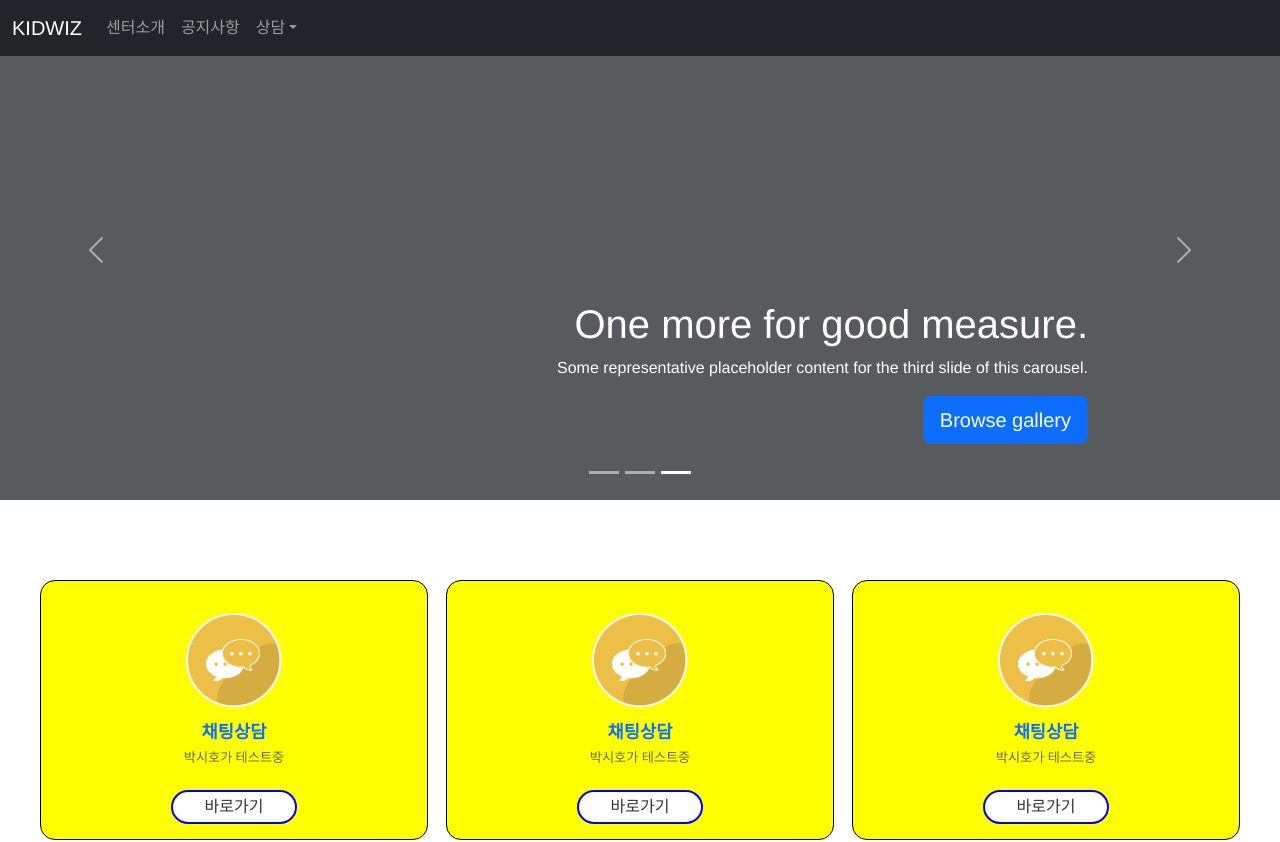
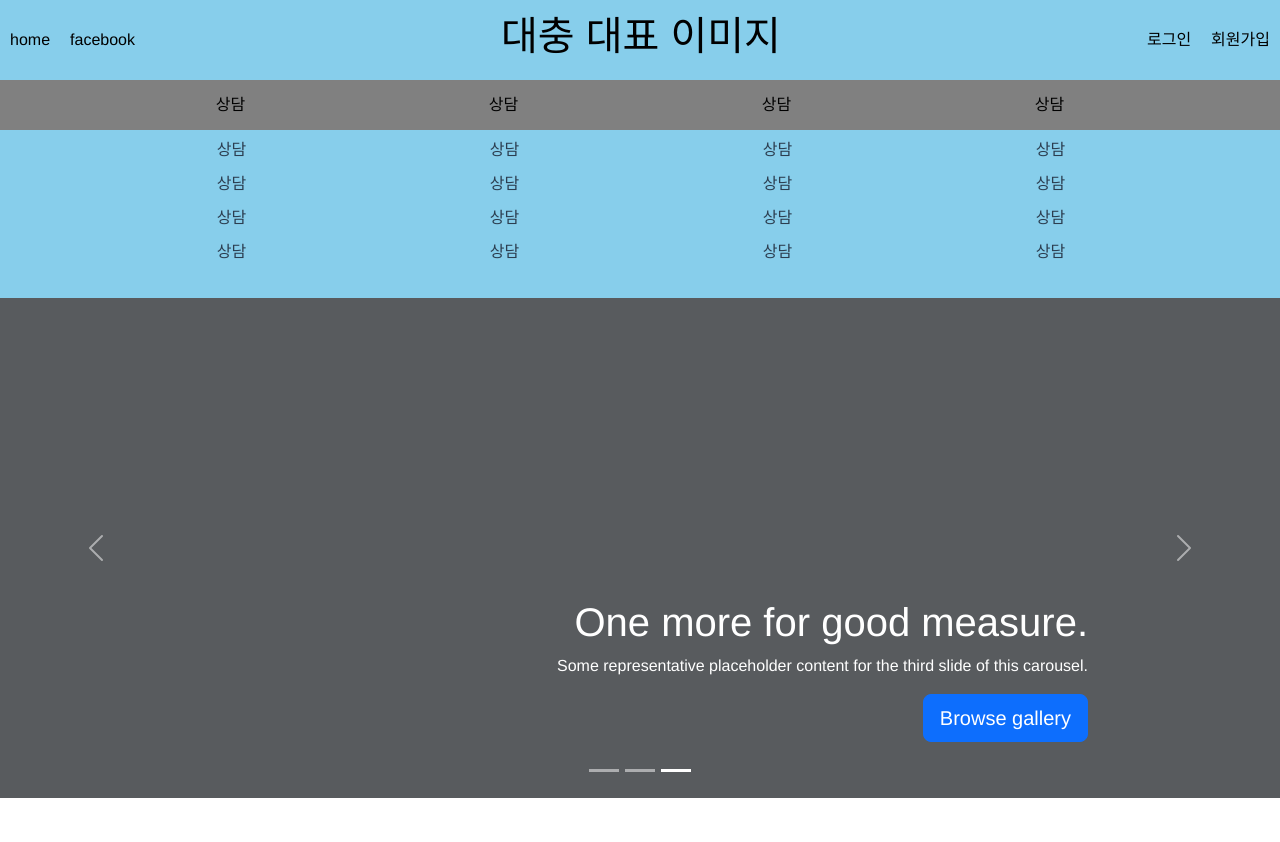
Before and after one commit to h0-shi/kidwiz, a Vue app in the folder vue_kidwiz/: page /#/ in a window 1280 px wide. Shown: the top 842 px of the page. Built offline with nearby package versions, Linux system fonts and the light colour scheme; no server answers; the HTML template or start-up script is replaced by a standard one.

Commit message:
메인페이지 수정중

```diff
--- a/vue_kidwiz/src/App.vue
+++ b/vue_kidwiz/src/App.vue
@@ -7,9 +7,6 @@
   </template>
 
   <script>
-import HeaderMenu from './components/HeaderMenu.vue';
-import Main from './components/Main.vue'
-import Footer from './components/Footer.vue'
   import axios from 'axios';
   import store from './views/store';
   import { useRoute } from 'vue-router';
@@ -18,9 +15,6 @@ import Footer from './components/Footer.vue'
   export default {
     name: 'App',
     components: {
-      HeaderMenu,
-      Main,
-      Footer
     },
     setup() {
       const check = () => {
--- a/vue_kidwiz/src/components/HeaderMenu.vue
+++ b/vue_kidwiz/src/components/HeaderMenu.vue
@@ -21,10 +21,18 @@
           <ul class="dropdown-menu" :class="clicked ? 'show' : ''" data-bs-popper="static">
             <li><router-link class="dropdown-item" :to="{path:'/BoardList'}">게시판 상담</router-link></li>
             <li><router-link class="dropdown-item" :to="{path:'/'}">지도교수 상담</router-link></li>
-            <li><router-link class="dropdown-item" :to="{path:'/GroupList'}">집단 상담</router-link></li>
+            <li><router-link class="dropdown-item" to="/GroupList">집단 상담</router-link></li>
             <li><router-link class="dropdown-item" :to="{path:'/'}">심리 상담</router-link></li>
           </ul>
         </li>
+        </ul>
+        <ul class="navbar-nav mb-2 mb-md-0 d-flex">
+          <li class="nav-item">
+            <router-link class="nav-link" :to="{path:'/'}">로그인</router-link>
+          </li>
+          <li class="nav-item">
+            <router-link class="nav-link" :to="{path:'/'}">마이페이지</router-link>
+          </li>
         </ul>
       </div>
     </div>
--- a/vue_kidwiz/src/components/MenuPage.vue
+++ b/vue_kidwiz/src/components/MenuPage.vue
@@ -20,8 +20,22 @@
           <a href="">회원가입</a>
         </span>
       </nav>
+
       <nav class="nav-bot">
-        <ul>
+        <div class="container">
+          <nav class="container d-flex flex-column flex-md-row justify-content-between">
+            <router-link class="py-2 d-none d-md-inline-block flex-fill" to="/BoardList">상담</router-link>
+            <router-link class="py-2 d-none d-md-inline-block flex-fill" to="/BoardList">상담</router-link>
+            <router-link class="py-2 d-none d-md-inline-block flex-fill" to="/BoardList">상담</router-link>
+            <router-link class="py-2 d-none d-md-inline-block flex-fill" to="/BoardList">상담</router-link>
+          </nav>
+        </div>
+        <!-- <ul>
+          <li><router-link to="/listTest">공지사항</router-link></li>
+          <li><router-link to="/BoardList">상담</router-link></li>
+          <li><router-link to="/insertTest">상담 정보</router-link></li>
+          <li><router-link to="/regRev">미디어 콘텐츠</router-link></li>
+          <li><router-link to="/rsrvTest4">소통/참여</router-link></li>
           <li><router-link to="/testVue">테스트뷰</router-link></li>
           <li><router-link to="/listTest">DB테스트</router-link></li>
           <li><router-link to="/BoardList">박선우</router-link></li>
@@ -42,7 +56,65 @@
           <li><router-link to="/faq">FAQ</router-link></li>
           <li><router-link to="/contact">Contact</router-link></li>
           <li><router-link to="/admin">관리자페이지</router-link></li>
-        </ul>
+        </ul> -->
+      </nav>
+      <nav class="nav-menu">
+        <div class="parentsDiv container d-flex flex-column flex-md-row justify-content-between">
+          <nav class="container d-flex flex-column flex-md-row justify-content-between">
+            <!-- <router-link class="py-2 d-none d-md-inline-block flex-fill" to="/BoardList">상담</router-link>
+            <router-link class="py-2 d-none d-md-inline-block flex-fill" to="/BoardList">상담</router-link>
+            <router-link class="py-2 d-none d-md-inline-block flex-fill" to="/BoardList">상담</router-link>
+            <router-link class="py-2 d-none d-md-inline-block flex-fill" to="/BoardList">상담</router-link> -->
+            <ul class="divUl py-2 d-none d-md-inline-block flex-fill">
+              <li>상담</li>
+              <li>상담</li>
+              <li>상담</li>
+              <li>상담</li>
+            </ul>
+            <ul class="divUl py-2 d-none d-md-inline-block flex-fill">
+              <li>상담</li>
+              <li>상담</li>
+              <li>상담</li>
+              <li>상담</li>
+            </ul>
+            <ul class="divUl py-2 d-none d-md-inline-block flex-fill">
+              <li>상담</li>
+              <li>상담</li>
+              <li>상담</li>
+              <li>상담</li>
+            </ul>
+            <ul class="divUl py-2 d-none d-md-inline-block flex-fill">
+              <li>상담</li>
+              <li>상담</li>
+              <li>상담</li>
+              <li>상담</li>
+            </ul>
+          </nav>
+          <!-- <ul class="divUl">
+            <li>상담</li>
+            <li>상담</li>
+            <li>상담</li>
+            <li>상담</li>
+          </ul>
+          <ul class="divUl">
+            <li>상담</li>
+            <li>상담</li>
+            <li>상담</li>
+            <li>상담</li>
+          </ul>
+          <ul class="divUl">
+            <li>상담</li>
+            <li>상담</li>
+            <li>상담</li>
+            <li>상담</li>
+          </ul>
+          <ul class="divUl">
+            <li>상담</li>
+            <li>상담</li>
+            <li>상담</li>
+            <li>상담</li>
+          </ul> -->
+        </div>
       </nav>
     </div>
   </header>
@@ -90,16 +162,39 @@ export default {
   justify-content: space-between;
 }
 .nav-bot{
-  height: 55px;
+  display: flex;
+  justify-content: center;
+  align-items: center;
+  height: 50px;
   width: 100%;
   background-color: grey;
   float: hide;
 }
+.nav-bot ul{
+  margin:0px;
+  display: flex;
+  justify-content: center;
+  align-items: center;
+}
 .nav-bot ul li{
+
   list-style-type: none;
   text-decoration: none;
   float: left;
   margin: 0 5px;
+}
+.nav-menu{
+  display: flex;
+  justify-content: center;
+  align-items: center;
+  height: 50px;
+  width: 100%;
+  float: hide;
+  height: 100%;
+}
+.nav-menu ul{
+  list-style-type: none;
+  text-decoration: none;
 }
 .top-left{
   margin-right: auto;
@@ -132,4 +227,20 @@ a:hover {
 a:active {
   color : black;
 }
+
+.divUl{
+  display: flex;
+  align-content: flex-start;
+  flex-direction: column;
+  flex-wrap: wrap
+}
+.divUl li {
+  list-style: none;
+  margin-bottom:10px;
+  padding-right: 30px;
+  }
+.parentsDiv{
+  display: flex;
+}
+
 </style>
--- a/vue_kidwiz/src/layout/MainLayout.vue
+++ b/vue_kidwiz/src/layout/MainLayout.vue
@@ -1,20 +1,20 @@
 <template>
   <div>
-    <HeaderMenu></HeaderMenu>
+    <MenuPage></MenuPage>
     <router-view></router-view>
     <Footer></Footer>
   </div>
 </template>
 
 <script>
-import HeaderMenu from '@/components/HeaderMenu.vue';
+import MenuPage from '@/components/MenuPage.vue';
 import Footer from '@/components/Footer.vue';
 
 export default {
   name:'MainLayout',
   components:{
 
-    HeaderMenu,
+    MenuPage,
     Footer
   }
 
--- a/vue_kidwiz/src/views/boardviews/BoardList.vue
+++ b/vue_kidwiz/src/views/boardviews/BoardList.vue
@@ -1,5 +1,5 @@
 <template>
-  <div class="container">
+  <div class="container py-5 mt-5">
     <table class="table">
       <tr>
         <th>번호</th>
@@ -27,48 +27,44 @@
       <ul class="pagination" style="">
 
         <li class="page-item" v-if="pageMap.currentpage != 1">
-          <span class="page-link" aria-label="Previous" @click="changeboard(1)">&laquo;</span>
+          <button class="page-link" aria-label="Previous" @click="changeboard(1)">&laquo;</button>
         </li>
         <li v-else>
           <span>
-            <span class="page-link" aria-label="Previous">&nbsp;</span>
+            <button class="page-link" disabled="disabled" aria-label="Previous">&nbsp;</button>
           </span>
         </li>
 
         <li class="page-item" v-if="pageMap.currentpage != 1">
-          <span class="page-link" aria-label="Previous" @click="changeboard(pageMap.currentpage - 1)">&lt;</span>
+          <button class="page-link" aria-label="Previous" @click="changeboard(pageMap.currentpage - 1)">&lt;</button>
         </li>
         <li v-else>
           <span>
-            <span class="page-link" aria-label="Previous">&nbsp;</span>
+            <button class="page-link" disabled="disabled" aria-label="Previous">&nbsp;</button>
           </span>
         </li>
 
         <li class="page-item" v-for="n in pageMap.pagelist" :key="n">
-          <span class="page-link active" @click="changeboard(n)" v-if="pageMap.currentpage==n">{{ n }}</span>
-          <span class="page-link" @click="changeboard(n)" v-else>{{ n }}</span>
+          <button class="page-link active" @click="changeboard(n)" v-if="pageMap.currentpage==n">{{ n }}</button>
+          <button class="page-link" @click="changeboard(n)" v-else>{{ n }}</button>
         </li>
 
         <li class="page-item" v-if="pageMap.currentpage != pageMap.totalpage">
-          <span class="page-link" @click="changeboard(pageMap.currentpage + 1)" aria-label="Next">
-            <span aria-hidden="true">&gt;</span>
-          </span>
+            <button class="page-link" @click="changeboard(pageMap.currentpage + 1)" aria-label="Next" aria-hidden="true">&gt;</button>
         </li>
         <li v-else>
           <span>
-            <span class="page-link" aria-label="Previous">&nbsp;</span>
+            <button class="page-link" disabled="disabled" aria-label="Previous">&nbsp;</button>
           </span>
         </li>
 
 
         <li class="page-item" v-if="pageMap.currentpage != pageMap.totalpage">
-          <span class="page-link" @click="changeboard(pageMap.totalpage)" aria-label="Next">
-            <span aria-hidden="true">&raquo;</span>
-          </span>
+            <button class="page-link" @click="changeboard(pageMap.totalpage)" aria-label="Next" aria-hidden="true">&raquo;</button>
         </li>
         <li v-else>
           <span>
-            <span class="page-link" aria-label="Previous">&nbsp;</span>
+            <button class="page-link" disabled="disabled" aria-label="Previous">&nbsp;</button>
           </span>
         </li>
 
@@ -122,7 +118,7 @@ export default {
 };
 </script>
 
-<style>
+<style scope>
  .pagination{
   --bs-pagination-border-color:none;
  }
--- a/vue_kidwiz/src/views/groupviews/groupList.vue
+++ b/vue_kidwiz/src/views/groupviews/groupList.vue
@@ -1,5 +1,5 @@
 <template>
-  <div class="py-5">
+  <div class="py-5 mt-5">
     <div class="container text-start">
       <!-- row-cols-1은 행ㅇ에 열 1개씩 배치,
         row-cols-sm-2 : 가로화면 크기가 576px보다 크거나 같으면 행에 2개씩 배치
@@ -144,4 +144,5 @@ a:hover {
 a:active {
   color : black;
 }
+
 </style>
```
Also changed, not shown: vue_kidwiz/src/router/index.js (+36 -35 lines).
